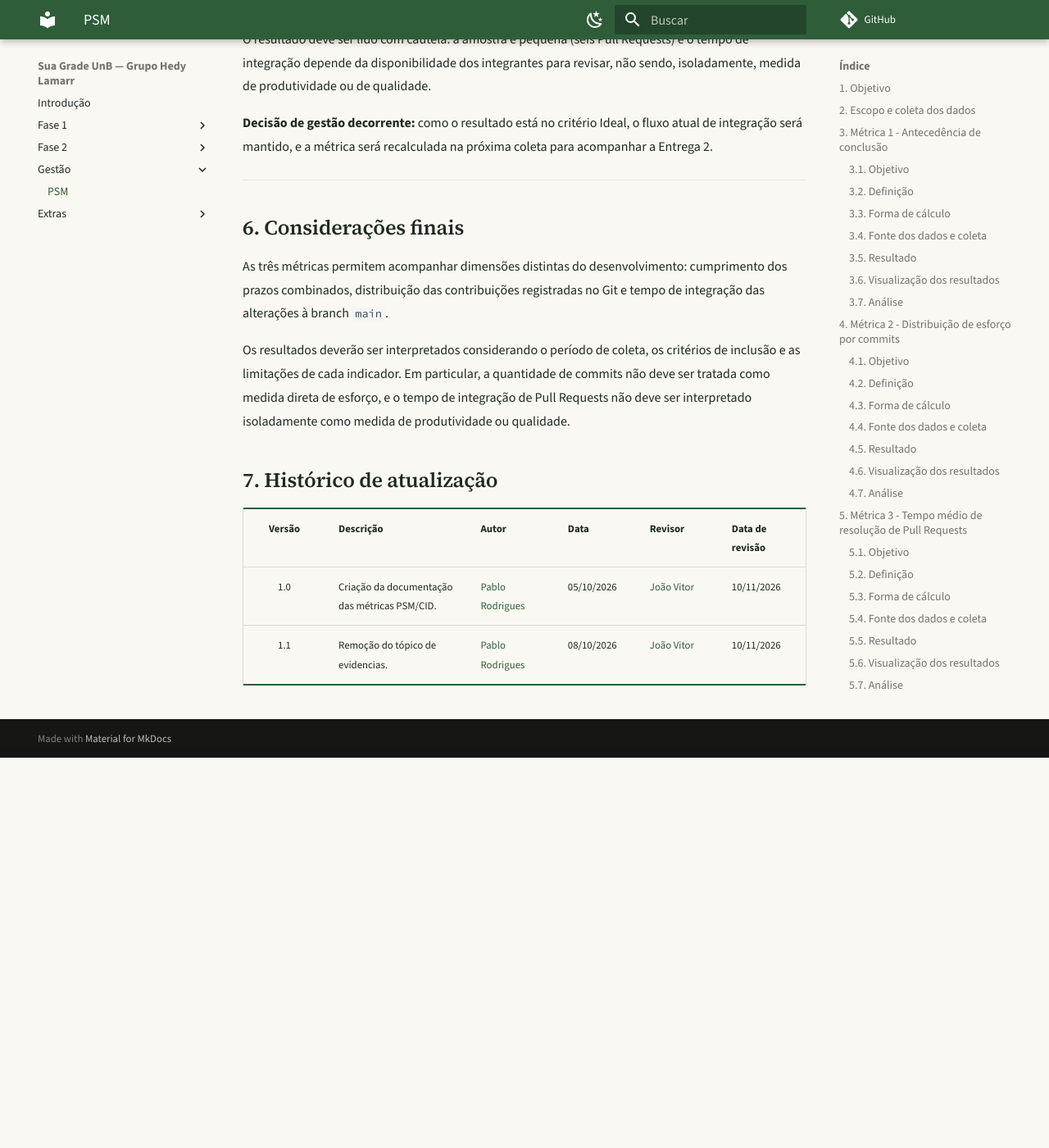
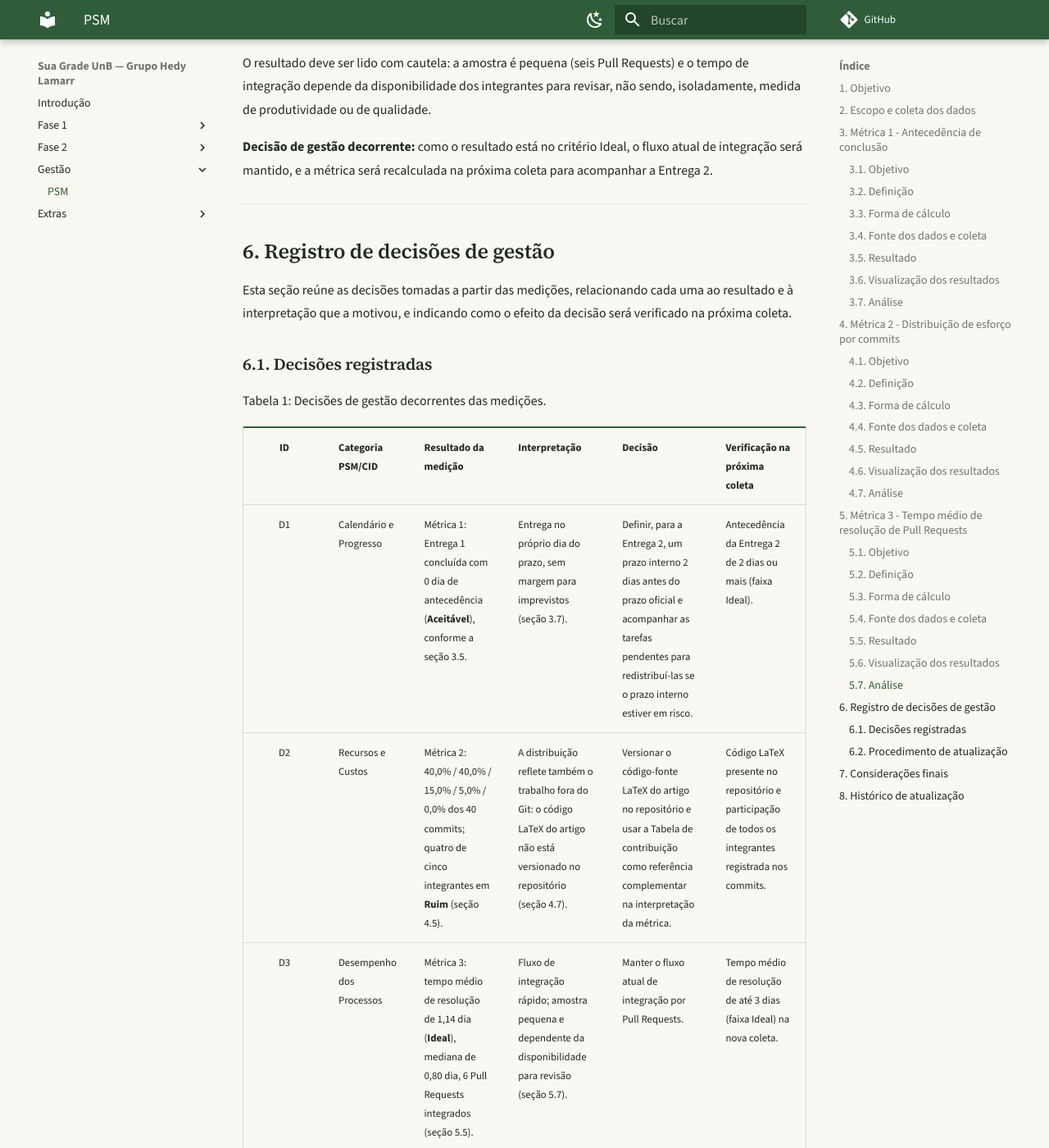
Before and after one commit to FCTE-Qualidade-de-Software-1/2026-2_T02_HEDY_LAMAR, an MkDocs documentation site: the page built from docs/gestao/PSM.md, in a window 1280 px wide and 1400 px high, scrolled down 10185 px. Shown: the whole window at 82% size. Built offline with MkDocs 1.6.1 and Material for MkDocs 9.7.7, drawn with Linux system fonts in a browser that asks for light colours; comment, search, counter and statistics services are not loaded; before the commit the page ends 11109 px from its top, so only the background shows below that; some of the changed text lies outside the part shown.

Commit message:
docs: registro das decisões de gestão

```diff
--- a/docs/gestao/PSM.md
+++ b/docs/gestao/PSM.md
@@ -7,10 +7,12 @@ desenvolvimento do projeto, com foco no cumprimento dos prazos, na
 distribuição das contribuições registradas no repositório e no tempo
 necessário para integrar Pull Requests à branch `main`.
 
-A coleta e a consolidação dos dados serão realizadas por meio de
-automatizações que consultam o histórico e os registros do GitHub. Os
-resultados poderão ser atualizados periodicamente, mantendo a
-rastreabilidade entre os indicadores apresentados e os dados de origem.
+A coleta e a consolidação dos dados usam arquivos versionados em
+`dados/psm/` e scripts em `scripts/`, que consultam o histórico e os
+registros do GitHub. Os resultados são atualizados a cada coleta,
+mantendo a rastreabilidade entre os indicadores apresentados e os dados
+de origem. As medições, suas interpretações e as decisões de gestão
+decorrentes estão registradas nas seções 3 a 6.
 
 ## 2. Escopo e coleta dos dados
 
@@ -33,9 +35,10 @@ exigidas para o acompanhamento do projeto:
 | Recursos e Custos | Métrica 2: Distribuição de esforço por commits | Os commits são o indicador disponível do esforço da equipe, que é o principal recurso do projeto. |
 | Desempenho dos Processos | Métrica 3: Tempo médio de resolução de Pull Requests | Mede a rapidez com que o fluxo de revisão e integração do repositório conclui as alterações. |
 
-A coleta será automatizada a partir dos dados disponíveis no repositório
-GitHub. Os resultados numéricos e os gráficos serão inseridos após a
-execução da rotina de coleta.
+Os dados de cada métrica ficam em `dados/psm/` e os gráficos são
+gerados por scripts em `scripts/` a partir desses arquivos. Os
+resultados numéricos e os gráficos de cada métrica estão nas seções 3 a
+5.
 
 > **Nota sobre interpretação:** a quantidade de commits é utilizada como
 > um indicador indireto da distribuição das contribuições registradas.
@@ -378,7 +381,37 @@ recalculada na próxima coleta para acompanhar a Entrega 2.
 
 ------------------------------------------------------------------------
 
-## 6. Considerações finais
+## 6. Registro de decisões de gestão
+
+Esta seção reúne as decisões tomadas a partir das medições, relacionando
+cada uma ao resultado e à interpretação que a motivou, e indicando como
+o efeito da decisão será verificado na próxima coleta.
+
+### 6.1. Decisões registradas
+
+Tabela 1: Decisões de gestão decorrentes das medições.
+
+| ID | Categoria PSM/CID | Resultado da medição | Interpretação | Decisão | Verificação na próxima coleta |
+|:---:|:---|:---|:---|:---|:---|
+| D1 | Calendário e Progresso | Métrica 1: Entrega 1 concluída com 0 dia de antecedência (**Aceitável**), conforme a seção 3.5. | Entrega no próprio dia do prazo, sem margem para imprevistos (seção 3.7). | Definir, para a Entrega 2, um prazo interno 2 dias antes do prazo oficial e acompanhar as tarefas pendentes para redistribuí-las se o prazo interno estiver em risco. | Antecedência da Entrega 2 de 2 dias ou mais (faixa Ideal). |
+| D2 | Recursos e Custos | Métrica 2: 40,0% / 40,0% / 15,0% / 5,0% / 0,0% dos 40 commits; quatro de cinco integrantes em **Ruim** (seção 4.5). | A distribuição reflete também o trabalho fora do Git: o código LaTeX do artigo não está versionado no repositório (seção 4.7). | Versionar o código-fonte LaTeX do artigo no repositório e usar a Tabela de contribuição como referência complementar na interpretação da métrica. | Código LaTeX presente no repositório e participação de todos os integrantes registrada nos commits. |
+| D3 | Desempenho dos Processos | Métrica 3: tempo médio de resolução de 1,14 dia (**Ideal**), mediana de 0,80 dia, 6 Pull Requests integrados (seção 5.5). | Fluxo de integração rápido; amostra pequena e dependente da disponibilidade para revisão (seção 5.7). | Manter o fluxo atual de integração por Pull Requests. | Tempo médio de resolução de até 3 dias (faixa Ideal) na nova coleta. |
+
+### 6.2. Procedimento de atualização
+
+A cada nova coleta, o grupo deve:
+
+1.  Atualizar os dados em `dados/psm/` (`prs.csv`, `entregas.csv` e, para
+    os commits, executar `python scripts/coletar_commits.py` após
+    `git fetch origin`).
+2.  Gerar os gráficos com os scripts `gerar_grafico_*.py` em `scripts/`.
+3.  Atualizar os resultados e a análise nas seções 3 a 5.
+4.  Registrar, na Tabela 1, o resultado das decisões anteriores e as
+    novas decisões, com a data da coleta.
+
+------------------------------------------------------------------------
+
+## 7. Considerações finais
 
 As três métricas permitem acompanhar dimensões distintas do
 desenvolvimento: cumprimento dos prazos combinados, distribuição das
@@ -391,7 +424,7 @@ particular, a quantidade de commits não deve ser tratada como medida
 direta de esforço, e o tempo de integração de Pull Requests não deve ser
 interpretado isoladamente como medida de produtividade ou qualidade.
 
-## 7. Histórico de atualização
+## 8. Histórico de atualização
 
 | Versão | Descrição | Autor | Data | Revisor | Data de revisão |
 | :---: | :--- | :--- | :--- | :--- | :--- |
```
